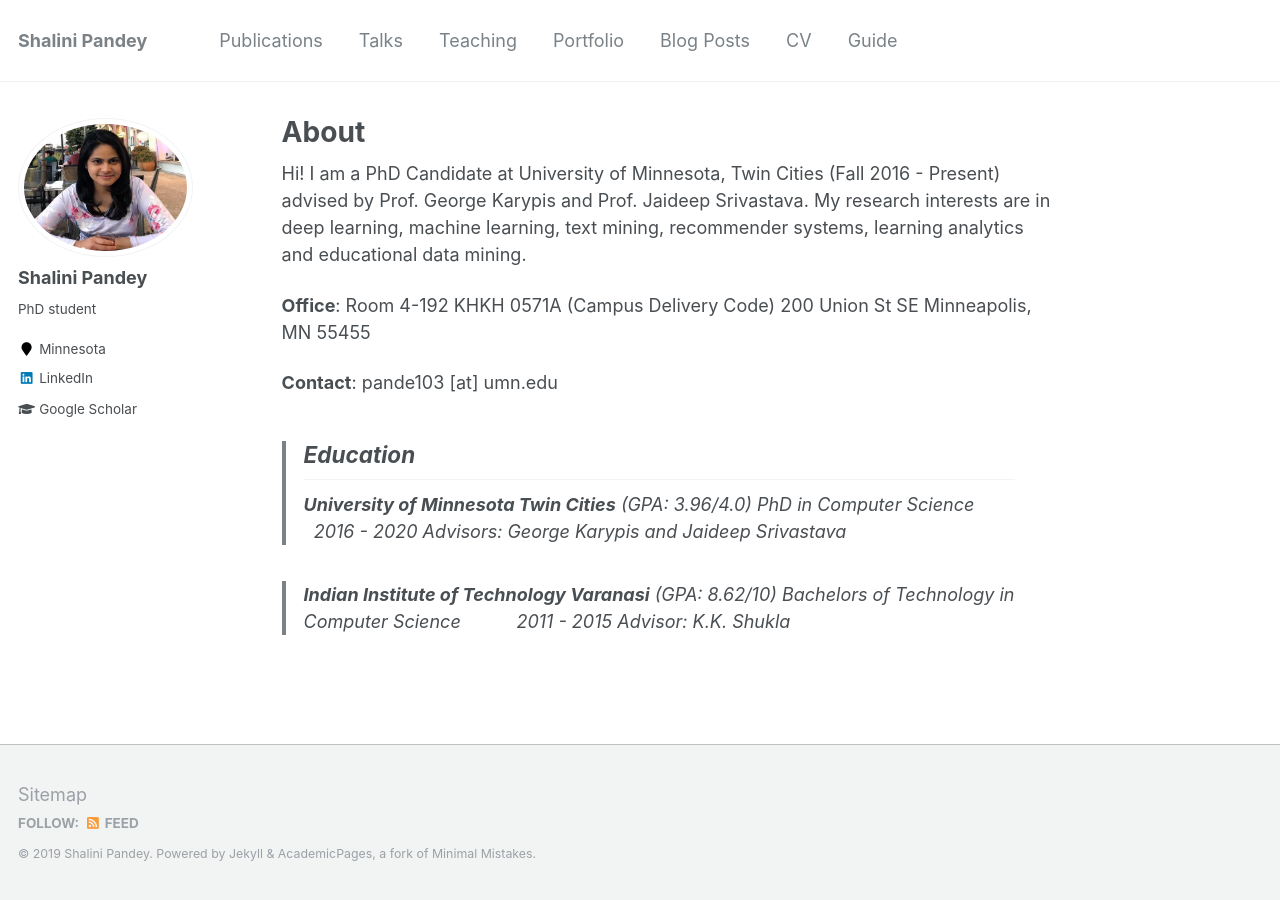
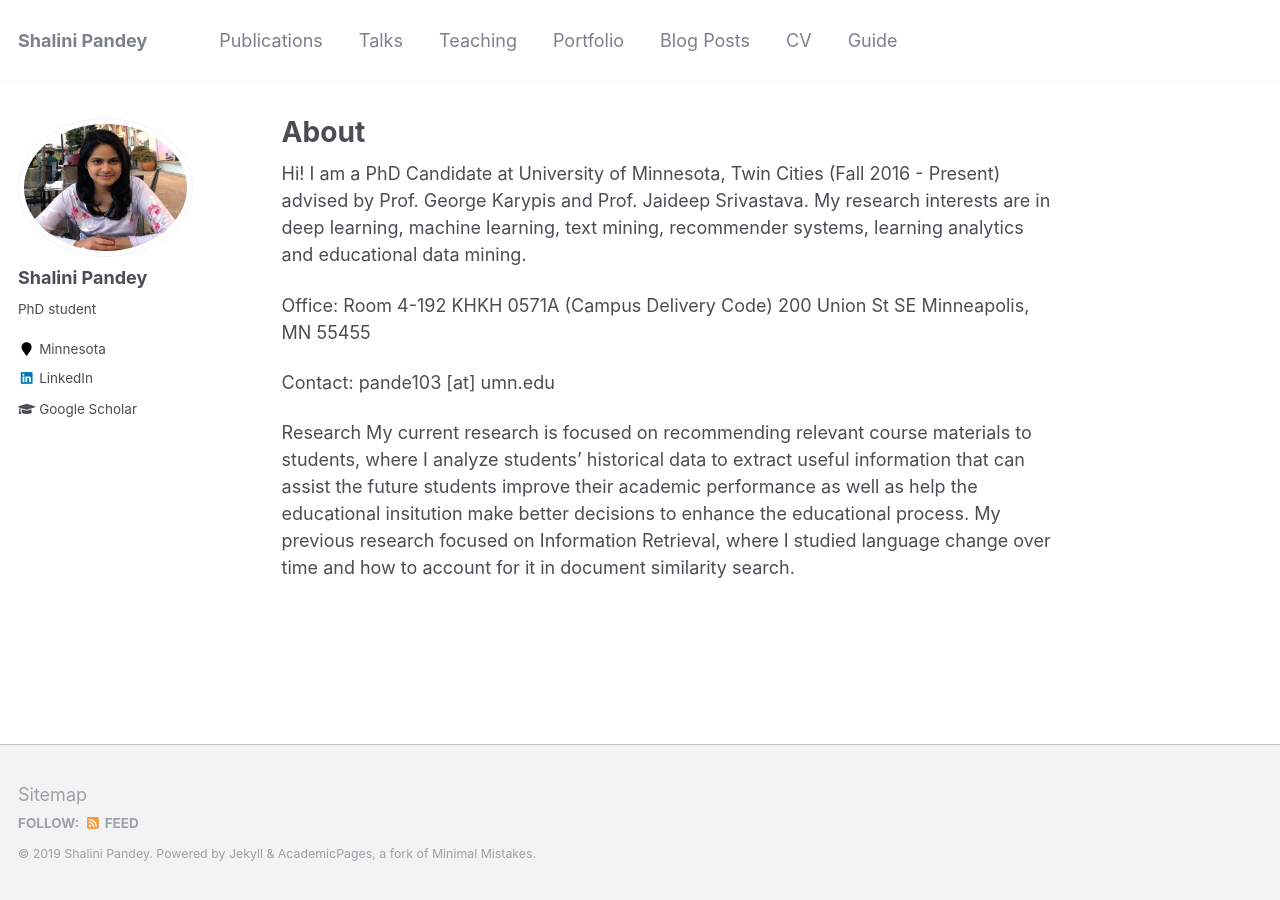
Before and after one commit to shalini1194/shalini1194.github.io, a Jekyll site: the page built from _pages/about.md, in a window 1280 px wide. Built offline with Jekyll 4.4.1, drawn with Linux system fonts in a browser that asks for light colours.

Commit message:
Update about.md

```diff
--- a/_pages/about.md
+++ b/_pages/about.md
@@ -10,20 +10,12 @@ redirect_from:
 
 Hi! I am a PhD Candidate at University of Minnesota, Twin Cities (Fall 2016 - Present)  advised by Prof. George Karypis and Prof. Jaideep Srivastava.  My research interests are in deep learning, machine learning, text mining, recommender systems, learning analytics and educational data mining.
 
-**Office**: Room 4-192 KHKH
+Office: Room 4-192 KHKH
 0571A (Campus Delivery Code)
 200 Union St SE
 Minneapolis, MN 55455
 
-**Contact**: pande103 [at] umn.edu
+Contact: pande103 [at] umn.edu
 
-
-> ## Education
->
->  **University of Minnesota Twin Cities** (GPA: 3.96/4.0)
->  PhD in Computer Science  &nbsp; &nbsp; &nbsp; &nbsp; &nbsp; 2016 - 2020
-> Advisors: George Karypis and Jaideep Srivastava
-
-> **Indian Institute of Technology Varanasi** (GPA: 8.62/10)
-Bachelors of Technology  in Computer Science  &nbsp; &nbsp; &nbsp; &nbsp; &nbsp; 2011 - 2015
-> Advisor: K.K. Shukla
+Research
+My current research is focused on recommending relevant course materials to students, where I analyze students' historical data to extract useful information that can assist the future students improve their academic performance as well as help the educational insitution make better decisions to enhance the educational process. My previous research focused on Information Retrieval, where I studied language change over time and how to account for it in document similarity search.
```
